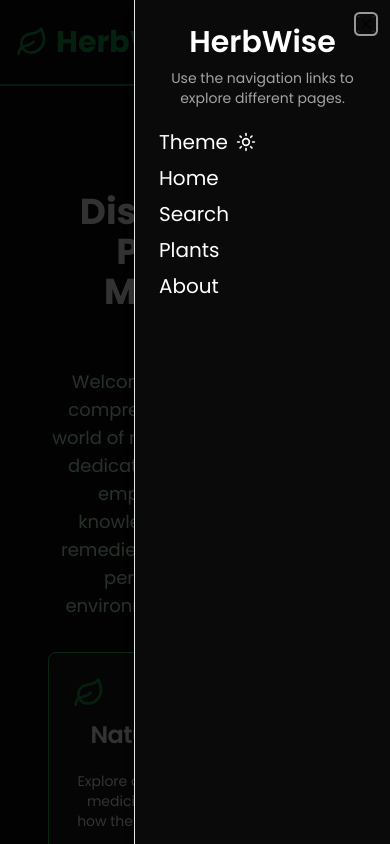
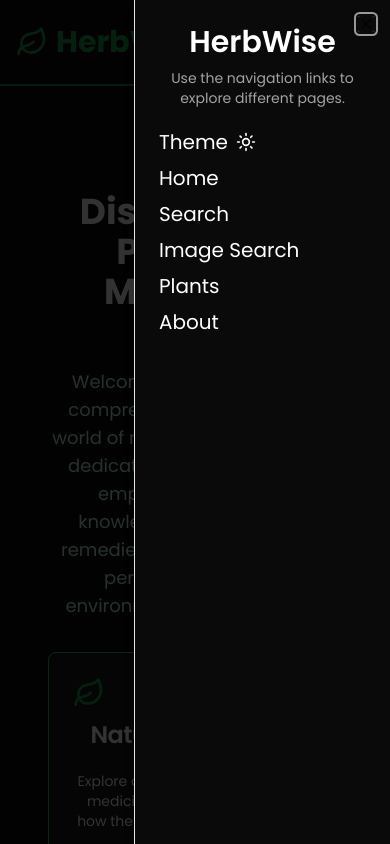
Before and after one commit to Naresh-official/HerbWise, a React (Vite) app: page / in a window 390 px wide. Both pictures are taken after a click on the icon 362 px from the left and 42 px from the top of the page. Shown: the top 844 px of the page. Built offline with nearby package versions, Linux system fonts and the light colour scheme; no server answers.

Commit message:
update : update the sheet for navbar

```diff
--- a/src/components/navbar/Navbar.jsx
+++ b/src/components/navbar/Navbar.jsx
@@ -163,6 +163,13 @@ function Navbar() {
 										Search
 									</Link>
 									<Link
+										to="/image-search"
+										className="text-green-700 dark:text-white hover:text-green-900"
+										onClick={handleCloseSheet}
+									>
+										Image Search
+									</Link>
+									<Link
 										to="/all-plants"
 										className="text-green-700 dark:text-white hover:text-green-900"
 										onClick={handleCloseSheet}
```
